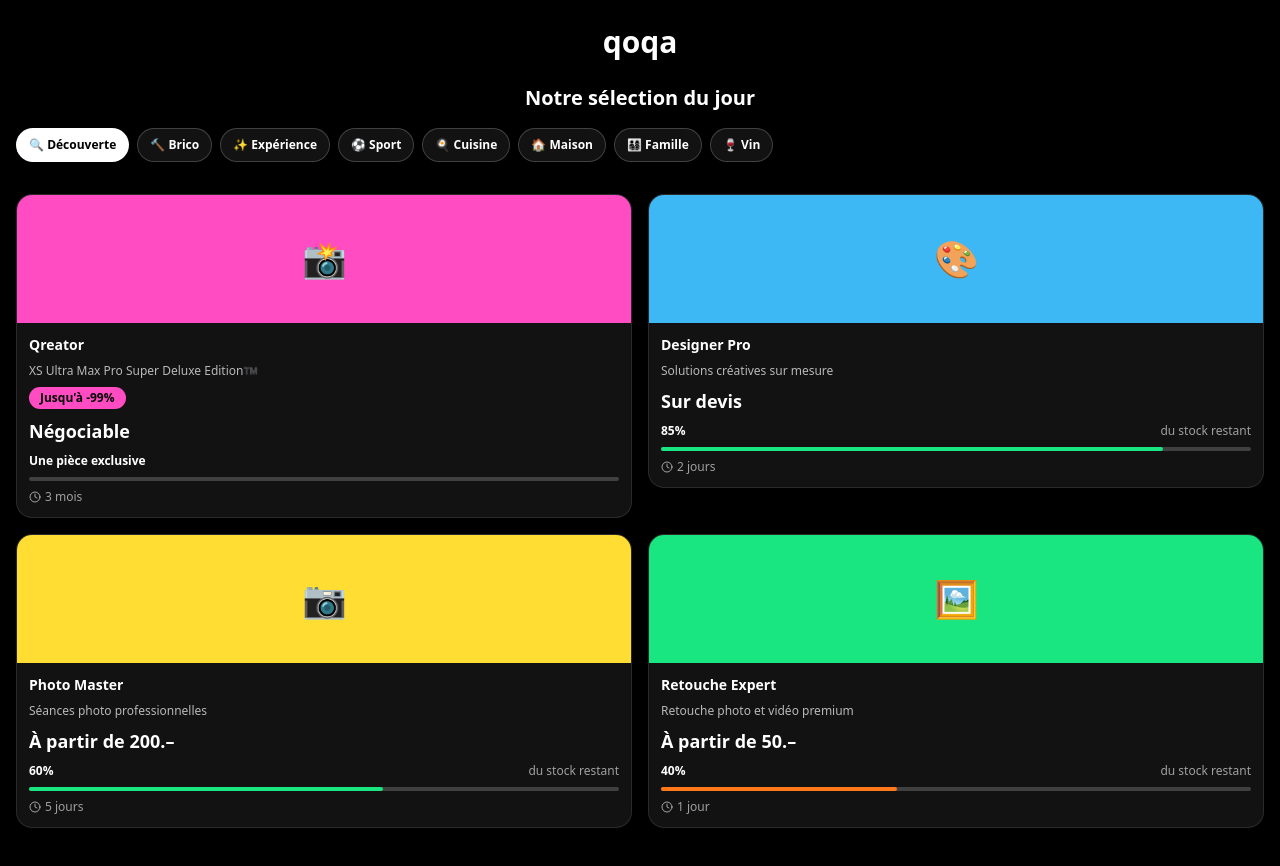
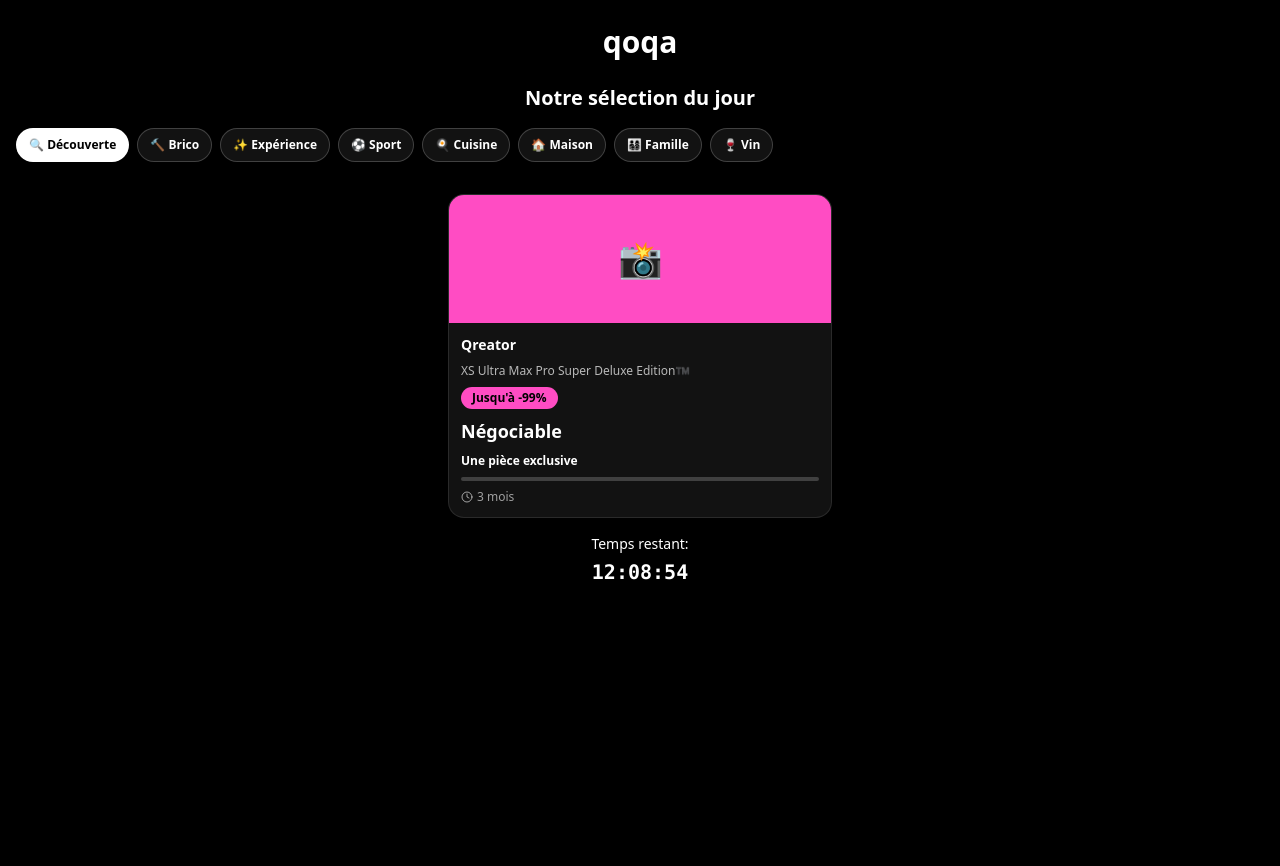
Before and after one commit to Naicky14/qoqa-cv-showcase, a React (Vite) app: page / in a window 1280 px wide. Shown: the top 866 px of the page. After the commit the page ends 800 px from the top, so only its background shows below. Built offline with nearby package versions, Linux system fonts and the light colour scheme.

Commit message:
Refactor product display
Remove other products, keep only Qreator. Add a 24-hour countdown timer starting at 8 PM for the Qreator offer, mimicking the Qoqa.ch website.

```diff
--- /dev/null
+++ b/src/components/CountdownTimer.tsx
@@ -0,0 +1,49 @@
+import { useState, useEffect } from 'react';
+
+interface CountdownTimerProps {
+  className?: string;
+}
+
+const CountdownTimer = ({ className = "" }: CountdownTimerProps) => {
+  const [timeLeft, setTimeLeft] = useState({ hours: 0, minutes: 0, seconds: 0 });
+
+  useEffect(() => {
+    const calculateTimeLeft = () => {
+      const now = new Date();
+      const today = new Date();
+      today.setHours(20, 0, 0, 0); // 20h00
+
+      // Si on est déjà passé 20h aujourd'hui, on vise 20h demain
+      if (now > today) {
+        today.setDate(today.getDate() + 1);
+      }
+
+      const difference = today.getTime() - now.getTime();
+
+      if (difference > 0) {
+        const hours = Math.floor(difference / (1000 * 60 * 60));
+        const minutes = Math.floor((difference % (1000 * 60 * 60)) / (1000 * 60));
+        const seconds = Math.floor((difference % (1000 * 60)) / 1000);
+
+        setTimeLeft({ hours, minutes, seconds });
+      } else {
+        setTimeLeft({ hours: 0, minutes: 0, seconds: 0 });
+      }
+    };
+
+    calculateTimeLeft();
+    const timer = setInterval(calculateTimeLeft, 1000);
+
+    return () => clearInterval(timer);
+  }, []);
+
+  const formatTime = (value: number) => value.toString().padStart(2, '0');
+
+  return (
+    <span className={`font-mono ${className}`}>
+      {formatTime(timeLeft.hours)}:{formatTime(timeLeft.minutes)}:{formatTime(timeLeft.seconds)}
+    </span>
+  );
+};
+
+export default CountdownTimer;
--- a/src/pages/Index.tsx
+++ b/src/pages/Index.tsx
@@ -1,4 +1,5 @@
 import ProductCard from "@/components/ProductCard";
+import CountdownTimer from "@/components/CountdownTimer";
 import { Badge } from "@/components/ui/badge";
 
 const Index = () => {
@@ -13,8 +14,7 @@ const Index = () => {
     { name: "Vin", emoji: "🍷", active: false },
   ];
 
-  const products = [
-    {
+  const qreatorProduct = {
     id: "qreator",
     title: "Qreator",
     subtitle: "XS Ultra Max Pro Super Deluxe Edition™️",
@@ -25,38 +25,7 @@ const Index = () => {
     timeLeft: "3 mois",
     bgColor: "bg-qoqa-pink",
     emoji: "📸"
-    },
-    {
-      id: "designer-pro",
-      title: "Designer Pro",
-      subtitle: "Solutions créatives sur mesure",
-      price: "Sur devis",
-      stockPercent: 85,
-      timeLeft: "2 jours",
-      bgColor: "bg-qoqa-blue",
-      emoji: "🎨"
-    },
-    {
-      id: "photo-master",
-      title: "Photo Master",
-      subtitle: "Séances photo professionnelles",
-      price: "À partir de 200.–",
-      stockPercent: 60,
-      timeLeft: "5 jours",
-      bgColor: "bg-qoqa-yellow",
-      emoji: "📷"
-    },
-    {
-      id: "retouche-expert",
-      title: "Retouche Expert",
-      subtitle: "Retouche photo et vidéo premium",
-      price: "À partir de 50.–",
-      stockPercent: 40,
-      timeLeft: "1 jour",
-      bgColor: "bg-qoqa-green",
-      emoji: "🖼️"
-    }
-  ];
+  };
 
   return (
     <div className="min-h-screen bg-background text-foreground">
@@ -90,10 +59,14 @@ const Index = () => {
 
       {/* Section Découverte */}
       <div className="px-4 pb-20">
-        <div className="grid grid-cols-1 md:grid-cols-2 gap-4">
-          {products.map((product) => (
-            <ProductCard key={product.id} {...product} />
-          ))}
+        <div className="flex justify-center">
+          <div className="w-full max-w-sm">
+            <ProductCard {...qreatorProduct} />
+            <div className="mt-4 text-center">
+              <div className="text-white text-sm mb-1">Temps restant:</div>
+              <CountdownTimer className="text-white text-xl font-bold" />
+            </div>
+          </div>
         </div>
       </div>
     </div>
```
Lines whose indentation alone changed are shown as unchanged.
